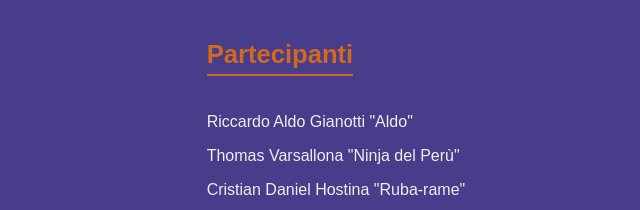
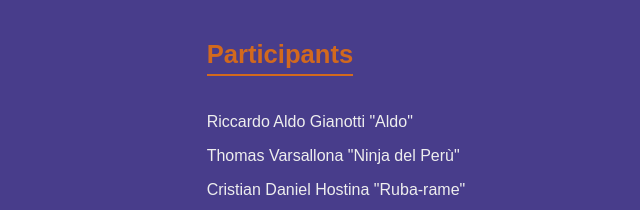
Before and after one commit to Davide-Scr/Compito-Inglese, a plain HTML site: page page1.html in a window 1280 px wide. Shown: the part 1143-1353 px from the top of the page, 640-1280 px from the left. Drawn offline with Linux system fonts and the light colour scheme.

Commit message:
Update page1.html

```diff
--- a/page1.html
+++ b/page1.html
@@ -192,7 +192,7 @@
         </div>
 
         <div class="col" style="flex: 1;">
-            <h2>Partecipanti</h2>
+            <h2>Participants</h2>
             <p>Riccardo Aldo Gianotti "Aldo"</p>
             <p>Thomas Varsallona "Ninja del Perù"</p>
             <p>Cristian Daniel Hostina "Ruba-rame"</p>
```
